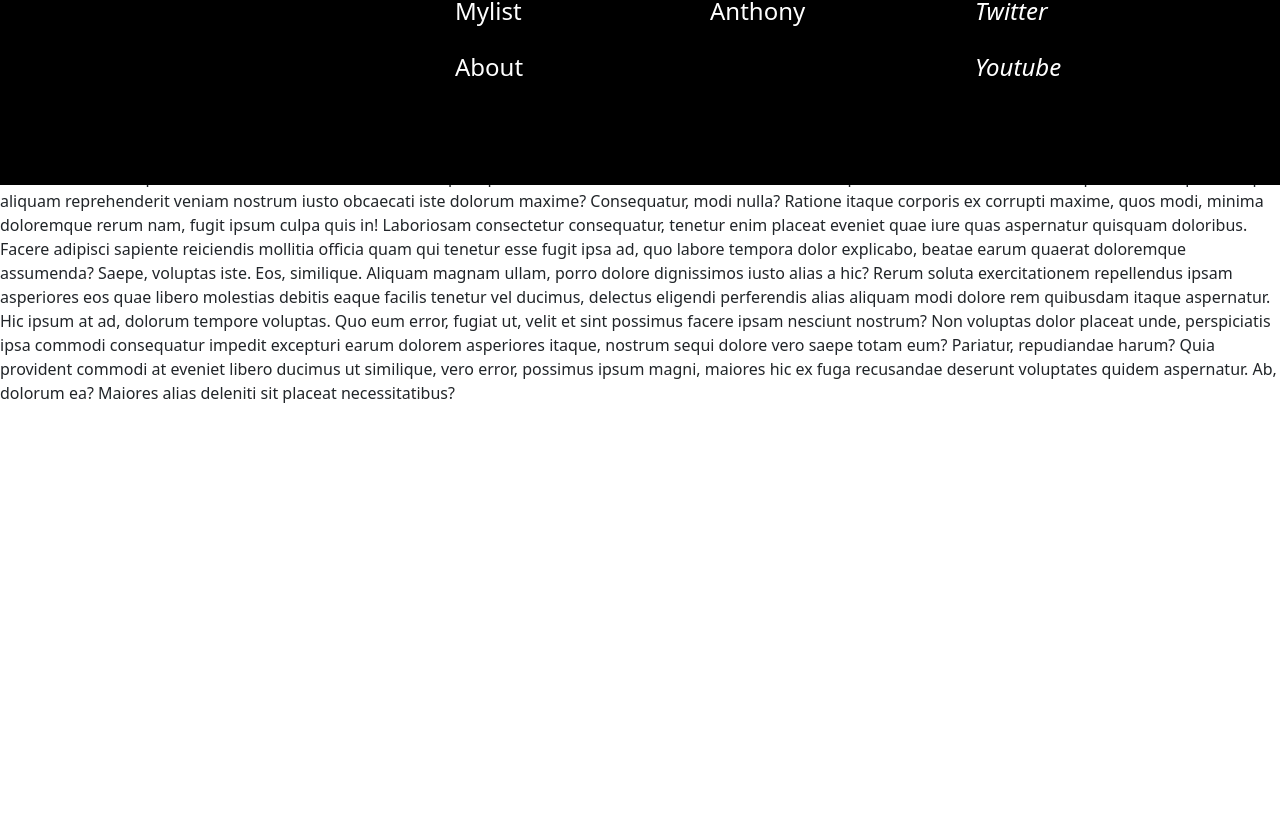
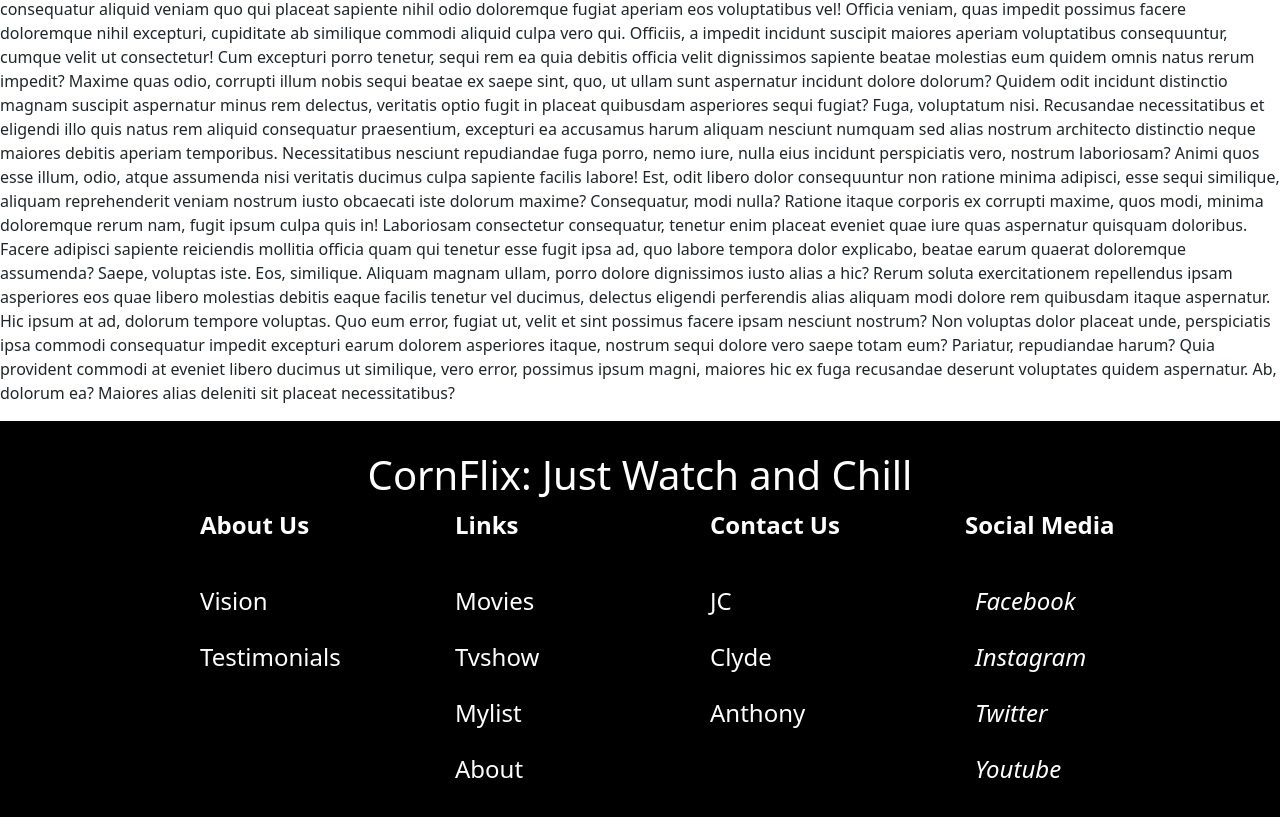
Before and after one commit to jsonimac/mini_proj2.github.io, a React (Create React App) app: page /faqs in a window 1280 px wide. Shown: the part 615-1432 px from the top of the page. Before the commit the page ends 1036 px from the top, so only its background shows below. Built offline with nearby package versions, Linux system fonts and the light colour scheme.

Commit message:
modify footer (removed style absolute

```diff
--- a/src/App.js
+++ b/src/App.js
@@ -7,10 +7,10 @@ import Home from './components/Home';
 import About from './components/About';
 import Navbar from './components/Navbar';
 import Movies from './components/Movies';
-import Footer from './components/Footer';
 import Tvshow from './components/Tvshow';
 import Mylist from './components/Mylist';
 import Faqs from './components/Faqs';
+import Footer from './components/Footer';
 function App() {
   return (
     <>
--- a/src/components/Footer.js
+++ b/src/components/Footer.js
@@ -20,6 +20,7 @@ Heading,
 
 const Footer = () => {
 return (
+	<section>
 		<Box>
 			<h1 style={{ color: "white",
 						textAlign: "center",
@@ -80,6 +81,8 @@ return (
 				</Row>
 			</Container>
 		</Box>
+	</section>
+
 );
 };
 export default Footer;
--- a/src/components/FooterStyles.js
+++ b/src/components/FooterStyles.js
@@ -3,7 +3,6 @@ import styled from 'styled-components';
 export const Box = styled.div`
 padding: 80px 60px;
 background: black;
-position: absolute;
 bottom: 0;
 width: 100%;
 
--- a/src/components/Home.js
+++ b/src/components/Home.js
@@ -1,9 +1,14 @@
+
 const Home = () => {
     return (
-        <div className="container">
+        <>
+            <div className="container">
 
-            <h2>This is home</h2>
-        </div>
+                <h2>This is home</h2>
+            </div>
+
+        </>
+
     );
 }
 
--- a/src/components/moviesComponents/MovieList.js
+++ b/src/components/moviesComponents/MovieList.js
@@ -2,6 +2,7 @@ import parse from 'html-react-parser';
 import ApiService from "../../Apis/ApiService";
 import useFetch from "../../Apis/useFetch";
 import Modal from './Modal';
+import Footer from '../Footer';
 
 function MovieList() {
     const apiPath = ApiService();
```
Lines whose indentation alone changed are shown as unchanged.
